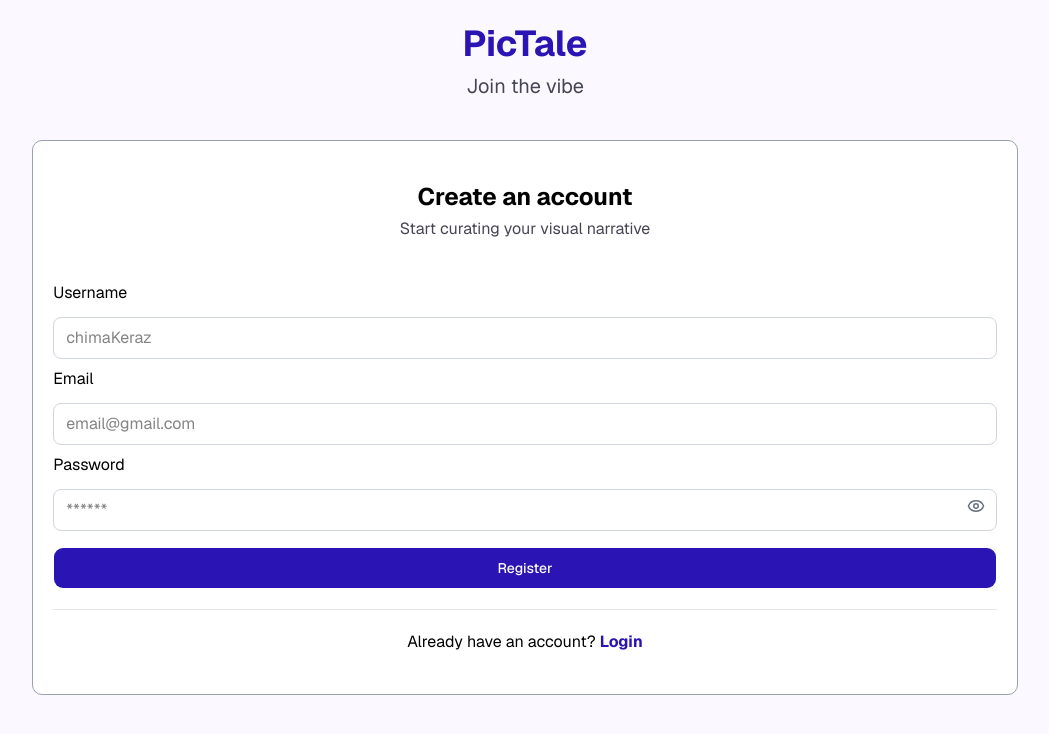
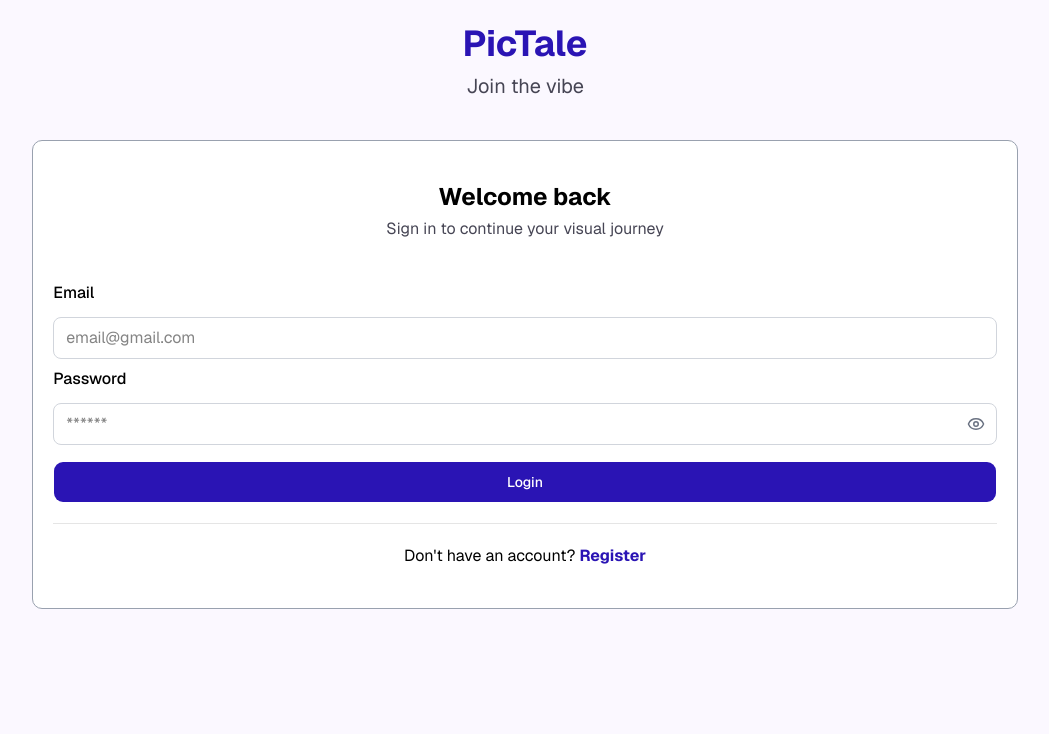
Before and after one commit to emonBimantara/pictale, a Next.js app: page /login in a window 1280 px wide. Shown: the top 734 px of the page, without its empty margins (115-1164 px from the left). Built offline with nearby package versions, Linux system fonts and the light colour scheme.

Commit message:
Feat: Auth setup

```diff
--- /dev/null
+++ b/app/hook/use-auth.ts
@@ -0,0 +1,92 @@
+import { useState } from 'react'
+import { useRouter } from 'next/navigation'
+
+export function useAuth() {
+    const router = useRouter()
+
+    const [username, setUsername] = useState('')
+    const [email, setEmail] = useState('')
+    const [password, setPassword] = useState('')
+
+    const [isLoading, setIsLoading] = useState(false)
+    const [errorMsg, setErrorMsg] = useState('')
+    const [successMsg, setSuccessMsg] = useState('')
+
+    const handleLogin = async () => {
+        setIsLoading(true)
+        setErrorMsg('')
+        setSuccessMsg('')
+
+        try {
+            const resp = await fetch('https://story-api.dicoding.dev/v1/login', {
+                method: 'POST',
+                headers: { 'Content-Type': 'application/json' },
+                body: JSON.stringify({ email, password }),
+            })
+
+            const respData = await resp.json()
+
+            if (respData.error) {
+                setErrorMsg(respData.message || 'Login failed. Please check your credentials.')
+            } else {
+                const token = respData.loginResult?.token
+                document.cookie = `token=${token}; path=/; max-age=86400; SameSite=Strict`
+
+                router.push('/')
+                router.refresh()
+            }
+        } catch (error) {
+            setErrorMsg('Network error occurred while logging in. Please try again.')
+            console.error(error)
+        } finally {
+            setIsLoading(false)
+        }
+    }
+
+    const handleRegister = async (callbackSuccess: () => void) => {
+        setIsLoading(true)
+        setErrorMsg('')
+        setSuccessMsg('')
+
+        try {
+            const resp = await fetch('https://story-api.dicoding.dev/v1/register', {
+                method: 'POST',
+                headers: { 'Content-Type': 'application/json' },
+                body: JSON.stringify({ name: username, email, password }),
+            })
+
+            const respData = await resp.json()
+
+            if (respData.error) {
+                setErrorMsg(respData.message || 'Registration failed. Please try again.')
+            } else {
+                setSuccessMsg('Account created successfully. Please sign in to continue.')
+
+                setUsername('')
+                setEmail('')
+                setPassword('')
+
+                callbackSuccess()
+            }
+        } catch (error) {
+            setErrorMsg('An error occurred during registration.')
+            console.error(error)
+        } finally {
+            setIsLoading(false)
+        }
+    }
+
+    return {
+        username,
+        setUsername,
+        email,
+        setEmail,
+        password,
+        setPassword,
+        isLoading,
+        errorMsg,
+        successMsg,
+        handleLogin,
+        handleRegister
+    }
+}
--- a/components/login-form/login-form.tsx
+++ b/components/login-form/login-form.tsx
@@ -1,24 +1,31 @@
 'use client'
 
 import { useState } from "react"
-import { Button } from "@/components/ui/button";
+
+import { Button } from "@/components/ui/button"
 import { Eye, EyeOff } from "lucide-react"
+import { useAuth } from "@/app/hook/use-auth"
 
 export default function LoginForm() {
-    const [username, setUsername] = useState('')
-    const [email, setEmail] = useState('')
-    const [password, setPassword] = useState('')
+    const [isLogin, setIsLogin] = useState(true)
+    const [showPassword, setShowPassword] = useState(false)
 
-    const [isLogin, setIsLogin] = useState(false)
-    const [showPassword, setShowPassword] = useState(false)
+    const {
+        username, setUsername,
+        email, setEmail,
+        password, setPassword,
+        isLoading, errorMsg, successMsg,
+        handleLogin,
+        handleRegister
+    } = useAuth()
 
     const handleSubmit = (e: React.FormEvent) => {
         e.preventDefault()
 
         if (isLogin) {
-            console.log('LOGIN DATA:', { email, password })
+            handleLogin()
         } else {
-            console.log('REGISTER DATA:', { username, email, password })
+            handleRegister(() => setIsLogin(true))
         }
     }
 
@@ -40,57 +47,76 @@ export default function LoginForm() {
                     {isLogin ? "Sign in to continue your visual journey" : "Start curating your visual narrative"}
                 </p>
             </div>
+            {successMsg && (
+                <div className="mb-4 p-3 bg-green-50 border border-green-200 text-green-600 text-sm rounded-md font-medium">
+                    {successMsg}
+                </div>
+            )}
 
-            <form autoComplete="off" onSubmit={handleSubmit}>
+            {isLogin && errorMsg && (
+                <div className="mb-4 p-3 bg-red-50 border border-red-200 text-red-600 text-sm rounded-md font-medium">
+                    {errorMsg}
+                </div>
+            )}
+
+            <form onSubmit={handleSubmit}>
 
                 {!isLogin && (
                     <div className="flex flex-col gap-1 mb-2">
-                        <label className="text-black">Username</label>
+                        <label className="text-black font-medium">Username</label>
                         <input
                             type="text"
                             placeholder="chimaKeraz"
                             value={username}
                             onChange={(e) => setUsername(e.target.value)}
-                            className="w-full mt-2 px-3 py-2 rounded-md border border-gray-300"
+                            disabled={isLoading}
+                            className="w-full mt-2 px-3 py-2 rounded-md border border-gray-300 focus:outline-none focus:ring-2 focus:ring-[#2A14B4]"
                         />
                     </div>
                 )}
 
                 <div className="flex flex-col gap-1 mb-2">
-                    <label className="text-black">Email</label>
+                    <label className="text-black font-medium">Email</label>
                     <input
                         type="email"
                         placeholder="email@gmail.com"
                         value={email}
                         onChange={(e) => setEmail(e.target.value)}
-                        className="w-full mt-2 px-3 py-2 rounded-md border border-gray-300"
+                        disabled={isLoading}
+                        required
+                        className="w-full mt-2 px-3 py-2 rounded-md border border-gray-300 focus:outline-none focus:ring-2 focus:ring-[#2A14B4]"
                     />
                 </div>
 
                 <div className="flex flex-col gap-1 mb-4">
-                    <label className="text-black">Password</label>
-
+                    <label className="text-black font-medium">Password</label>
                     <div className="relative">
                         <input
                             type={showPassword ? "text" : "password"}
                             placeholder="******"
                             value={password}
                             onChange={(e) => setPassword(e.target.value)}
-                            className="w-full mt-2 px-3 py-2 pr-10 rounded-md border border-gray-300"
+                            disabled={isLoading}
+                            required
+                            className="w-full mt-2 px-3 py-2 pr-10 rounded-md border border-gray-300 focus:outline-none focus:ring-2 focus:ring-[#2A14B4]"
                         />
 
                         <button
                             type="button"
                             onClick={() => setShowPassword(!showPassword)}
-                            className="absolute right-3 top-1/2 -translate-y-1/2 text-gray-500 cursor-pointer"
+                            className="absolute right-3 top-1/2 -translate-y-1/2 text-gray-500 cursor-pointer mt-1"
                         >
                             {showPassword ? <EyeOff size={18} /> : <Eye size={18} />}
                         </button>
                     </div>
                 </div>
 
-                <Button className="bg-[#2A14B4] w-full py-5">
-                    {isLogin ? "Login" : "Register"}
+                <Button type="submit" disabled={isLoading} className="bg-[#2A14B4] w-full py-5 text-white">
+                    {isLoading ? (
+                        <div className="w-5 h-5 border-2 border-white border-t-transparent rounded-full animate-spin"></div>
+                    ) : (
+                        isLogin ? "Login" : "Register"
+                    )}
                 </Button>
             </form>
 
@@ -101,7 +127,7 @@ export default function LoginForm() {
                     {isLogin ? "Don't have an account?" : "Already have an account?"}{" "}
                     <span
                         onClick={toggleMode}
-                        className="font-bold text-[#2A14B4] cursor-pointer"
+                        className="font-bold text-[#2A14B4] cursor-pointer hover:underline"
                     >
                         {isLogin ? "Register" : "Login"}
                     </span>
```
